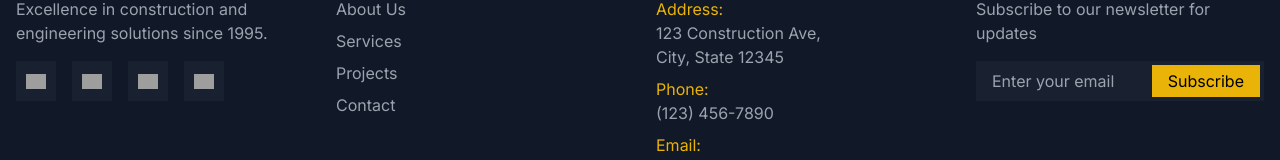
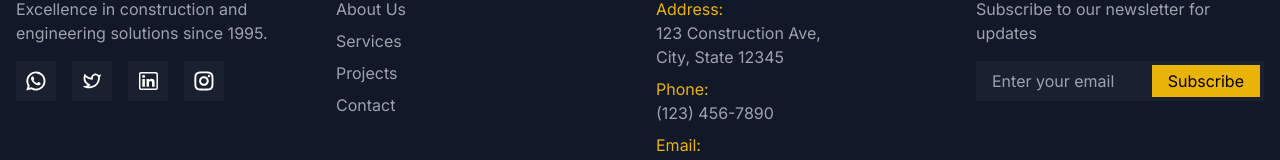
Before and after one commit to Solid-Victor/greatwestern, a Next.js app: page /services in a window 1280 px wide. Shown: the part 1355-1515 px from the top of the page. Built offline with nearby package versions, Linux system fonts and the light colour scheme; grey boxes are pictures that could not be loaded.

Commit message:
Fix: Escape single quotes in Hero component title

```diff
--- a/components/Hero.tsx
+++ b/components/Hero.tsx
@@ -11,7 +11,7 @@ import { useRouter } from "next/navigation";
 
 const carouselData = [
   {
-    title: "Building Tomorrow&apos;s",
+    title: "Building Tomorrow's",
     highlight: "Infrastructure",
     description: "Excellence in construction solutions for your most ambitious projects",
     video: "/construction-video.mp4",
--- a/data/index.ts
+++ b/data/index.ts
@@ -55,22 +55,22 @@ export const workExperience = [
 export const socialMedia = [
   {
     id: 1,
-    img: "/facebook.svg",
-    link: "https://facebook.com",
+    img: "/wha.svg",
+    link: "https://whatsapp.com",
   },
   {
     id: 2,
-    img: "/twitter.svg",
+    img: "/twit.svg",
     link: "https://twitter.com",
   },
   {
     id: 3,
-    img: "/linkedin.svg",
+    img: "/link.svg",
     link: "https://linkedin.com",
   },
   {
     id: 4,
-    img: "/instagram.svg",
+    img: "/insta.svg",
     link: "https://instagram.com",
   },
 ];
```
